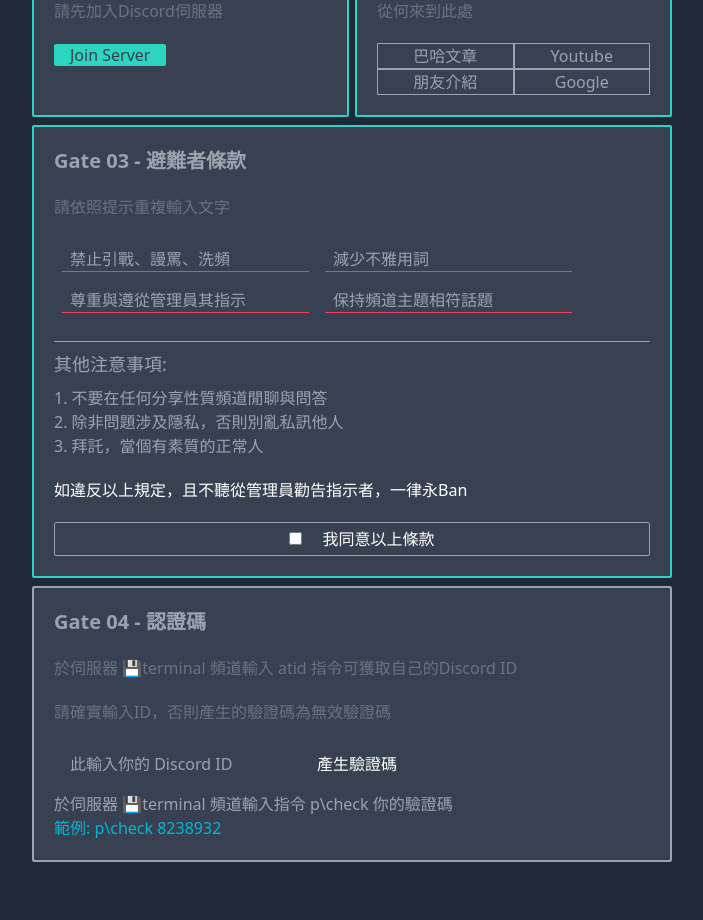
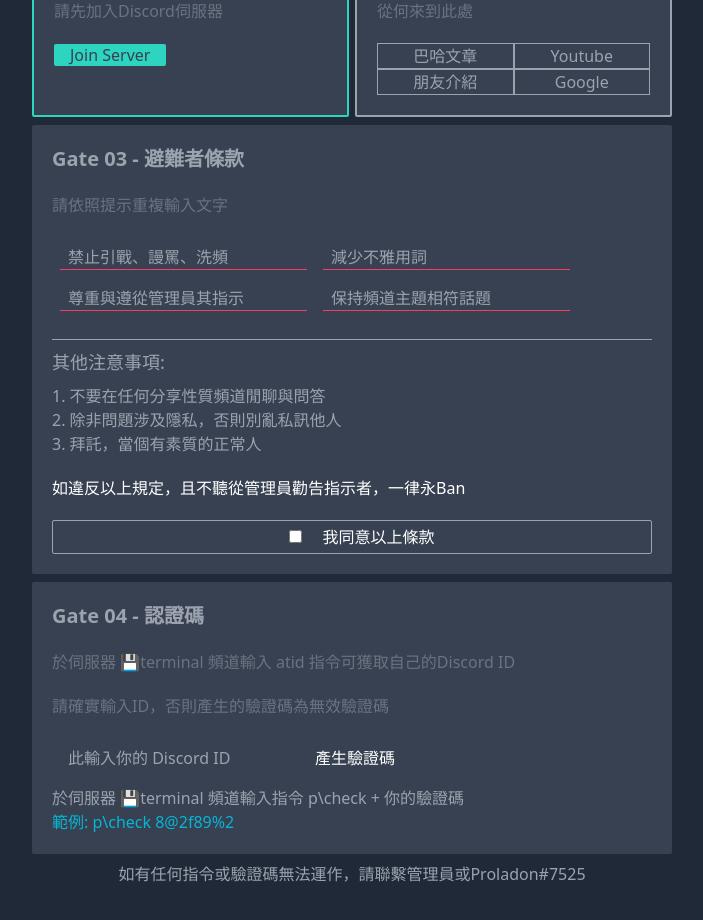
Before and after one commit to SHELTER-ZONE/Entry_CheckZone, a Vue app: page / in a window 1280 px wide. Shown: the part 360-1280 px from the top of the page, without its empty margins (288-991 px from the left). Built offline with nearby package versions, Linux system fonts and the light colour scheme; no server answers.

Commit message:
beta build

```diff
--- a/src/App.vue
+++ b/src/App.vue
@@ -95,10 +95,12 @@
         v-model="formData.userID"
         placeholder="此輸入你的 Discord ID" >
         <button @click="generateToken">產生驗證碼</button>
-      <p>{{formData.userinfo}}</p>
-      <p class="text-gray-400 mt-2">於伺服器 💾terminal 頻道輸入指令 p\check 你的驗證碼</p>
-      <p class="text-cyan-500">範例: p\check 8238932</p>
+      <p v-if="token !== ''">你的驗證碼: <span class="text-orange-400">{{token}}</span></p>
+      <p class="text-gray-400 mt-2">於伺服器 💾terminal 頻道輸入指令 p\check + 你的驗證碼</p>
+      <p class="text-cyan-500">範例: p\check 8@2f89%2</p>
     </Gate>
+
+    <p class="text-gray-400">如有任何指令或驗證碼無法運作，請聯繫管理員或Proladon#7525</p>
 
 
   </div>
@@ -115,6 +117,7 @@ import Gate from '/src/components/Gate.vue'
 
 //:: Data
 const serverLink = ref("")
+const token = ref("")
 
 const clientInfo = reactive({
   ip: "Loading...",
@@ -122,7 +125,7 @@ const clientInfo = reactive({
 })
 
 const formData = reactive({
-  curGate:4,
+  curGate:2,
   inviteSource: [
     {
       name: '巴哈文章',
@@ -185,11 +188,14 @@ const selectSource = (index)=>{
 }
 
 const generateToken = ()=>{
+  const proxy = evnData.proxy
   const id = formData.userID
   const country = clientInfo.country.trim()
-  axios.post(evnData.encodeAPI, {data:`${country} ${id}`})
+  token.value = "產生中...請稍後"
+  axios.post(proxy + evnData.encodeAPI, {data:`${country} ${id}`})
   .then(res=>{
-    console.log(res)
+    console.log(res.data)
+    token.value = res.data
   })
 }
 
```
Also changed, not shown: src/assets/evnData.json (+1 -0 lines), 8 other files (tests, documents, lock files or other folders).
